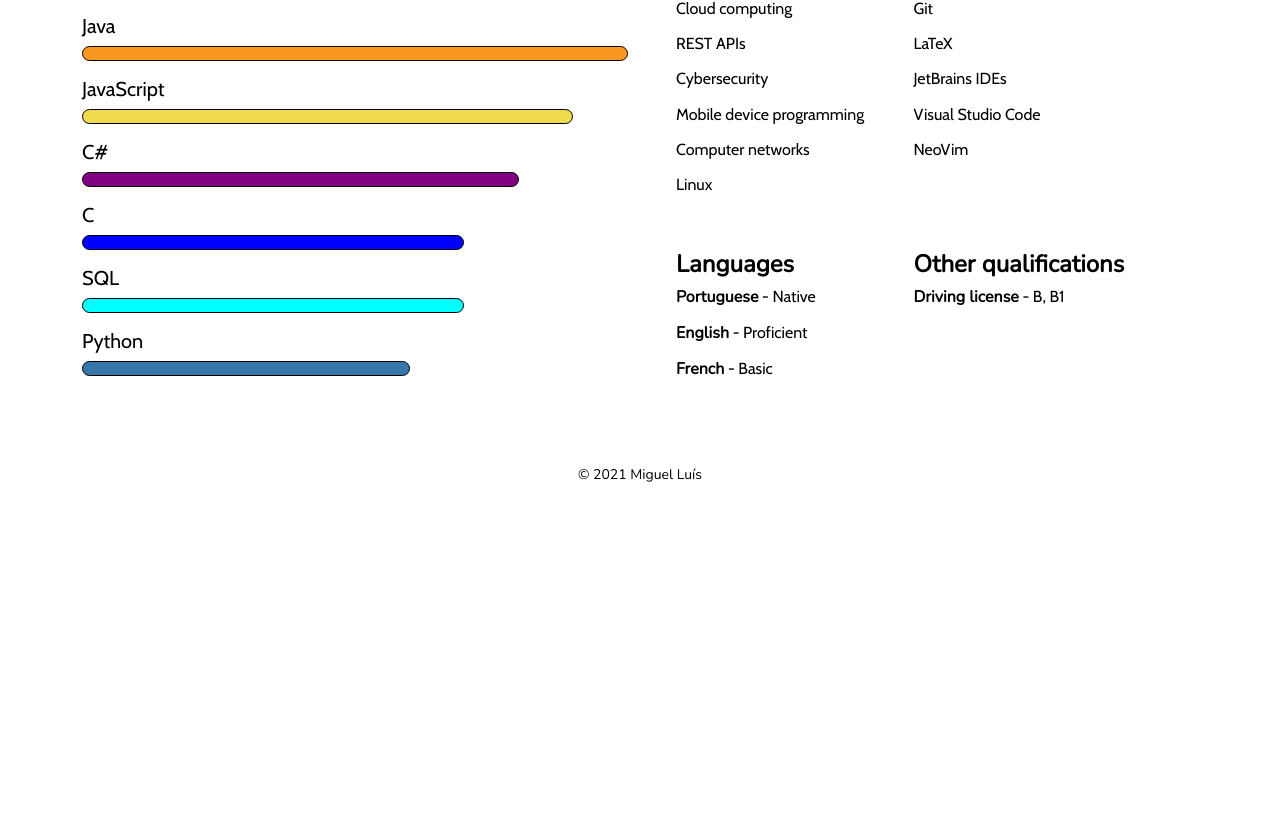
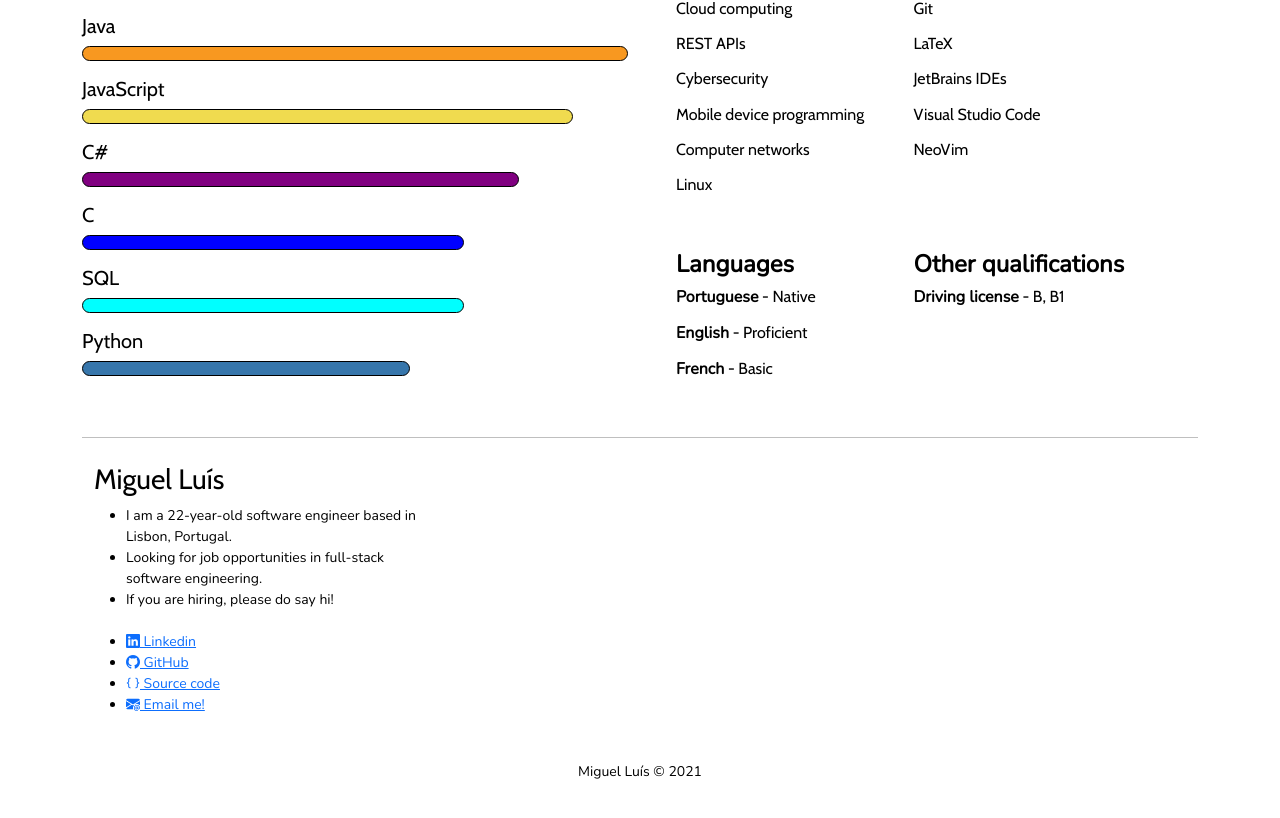
Before and after one commit to mig07/my-portfolio, a React (Create React App) app: page / in a window 1280 px wide. Shown: the part 2226-3044 px from the top of the page. Before the commit the page ends 2762 px from the top, so only its background shows below. Built offline with nearby package versions, Linux system fonts and the light colour scheme.

Commit message:
Added new footer

```diff
--- a/src/components/Footer.js
+++ b/src/components/Footer.js
@@ -1,24 +1,73 @@
+import { Col, Container, Row } from "react-bootstrap";
+import getYearsOfAge from "../util";
+
 export default function Footer() {
   const currentYear = new Date(Date.now()).getFullYear();
   const copyrightSymbol = String.fromCodePoint(0x00a9);
 
   const footerStyle = {
-    marginTop: 75,
+    marginTop: 25,
     left: 0,
     bottom: 0,
     width: "100%",
+  };
+
+  const copyrightStyle = {
     textAlign: "center",
+    marginTop: "30px",
   };
 
   return (
-    <footer>
+    <footer style={{ marginTop: 50 }}>
+      <hr />
       <div style={footerStyle}>
-        <p>
-          <small>
-            {copyrightSymbol} {currentYear} Miguel Luís
-          </small>
+        <Container>
+          <Row>
+            <Col md={4}>
+              <h3>Miguel Luís</h3>
+              <small>
+                <ul>
+                  <li>
+                    I am a {getYearsOfAge()}-year-old software engineer based in
+                    Lisbon, Portugal.
+                  </li>
+                  <li>
+                    Looking for job opportunities in full-stack software
+                    engineering.
+                  </li>
+                  <li>If you are hiring, please do say hi!</li>
+                  <br />
+                  <li>
+                    <a href="https://www.linkedin.com/in/mig07">
+                      <i className="bi bi-linkedin" /> Linkedin
+                    </a>
+                  </li>
+                  <li>
+                    <a href="https://github.com/mig07">
+                      <i className="bi bi-github" /> GitHub
+                    </a>
+                  </li>
+                  <li>
+                    <a href="https://github.com/mig07/my-portfolio">
+                      <i className="bi bi-braces" /> Source code
+                    </a>
+                  </li>
+                  <li>
+                    <a href="mailto:miguelfpluis@outlook.com">
+                      <i className="bi bi-envelope-at-fill" /> Email me!
+                    </a>
+                  </li>
+                </ul>
+              </small>
+            </Col>
+          </Row>
+        </Container>
+      </div>
+      <small>
+        <p style={copyrightStyle}>
+          Miguel Luís {copyrightSymbol} {currentYear}
         </p>
-      </div>
+      </small>
     </footer>
   );
 }
--- /dev/null
+++ b/src/util.js
@@ -0,0 +1,10 @@
+const MY_BIRTHDAY = "07/07/1998";
+
+// Get years of age from birthday date (mm/dd/yyyy)
+export default function getYearsOfAge(dateOfBirth = MY_BIRTHDAY) {
+  const birthDayDate = new Date(dateOfBirth);
+  const monthDiff = Date.now() - birthDayDate.getTime();
+  const monthDiffDate = new Date(monthDiff);
+  const year = monthDiffDate.getUTCFullYear();
+  return Math.abs(year - 1970);
+}
```
